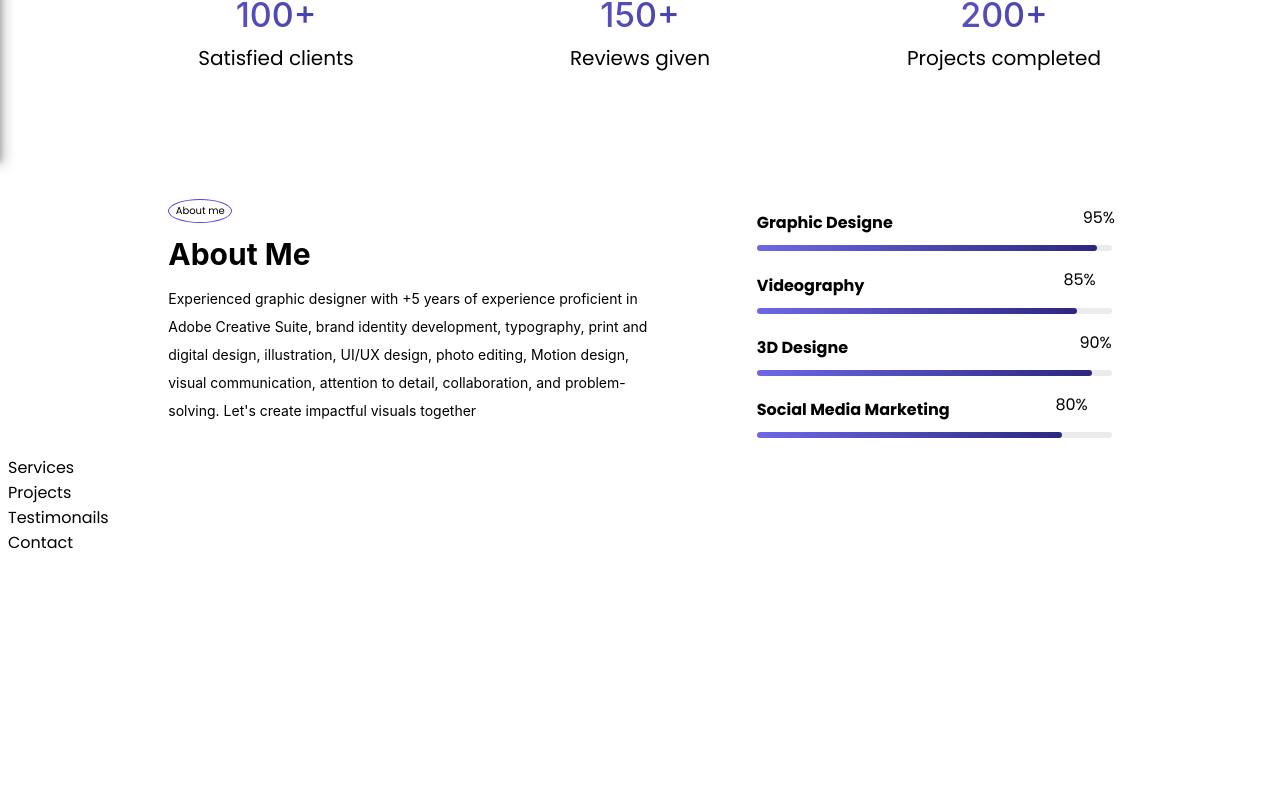
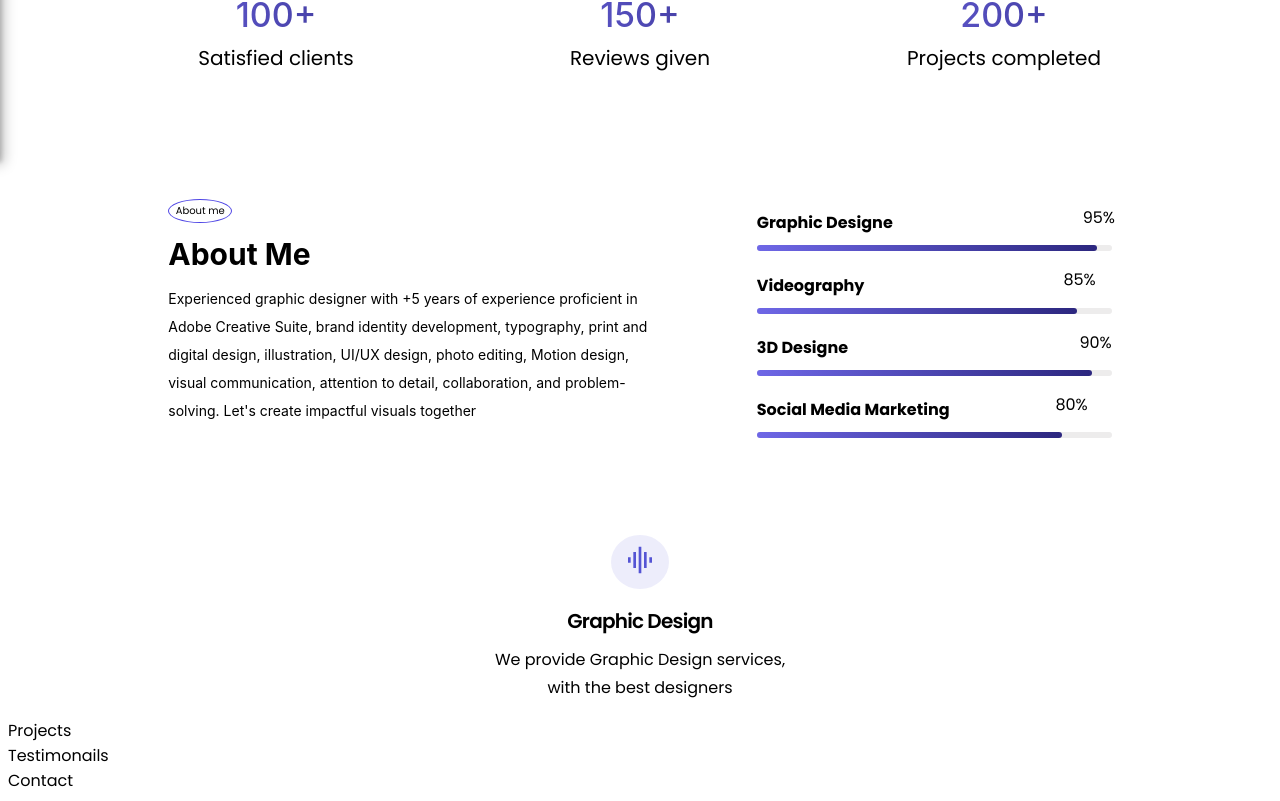
Before and after one commit to zainabturkmen/S-I-S, a React (Create React App) app: page / in a window 1280 px wide. Shown: the part 640-1441 px from the top of the page. Before the commit the page ends 1203 px from the top, so only its background shows below. Built offline with nearby package versions, Linux system fonts and the light colour scheme; a web font is replaced by a local one.

Commit message:
adding updates

```diff
--- a/src/components/Services.js
+++ b/src/components/Services.js
@@ -1,9 +1,67 @@
-import React from 'react'
+import React from "react";
+import styled from "styled-components";
+import { MdGraphicEq } from "react-icons/md";
 
 const Services = () => {
   return (
-    <div>Services</div>
-  )
-}
+    <Wrapper>
+      <div className="container">
+        <div className="sub-container">
+          <div className="icon">
+            <MdGraphicEq />
+          </div>
+          <h3>Graphic Design</h3>
+          <p>We provide Graphic Design services, with the best designers</p>
+        </div>
+      </div>
+    </Wrapper>
+  );
+};
 
-export default Services
+const Wrapper = styled.div`
+  .container {
+    margin-top: 5em;
+    display: flex;
+    flex-direction: column;
+    justify-content: center;
+    align-items: center;
+  }
+
+  .sub-container {
+    display: flex;
+    flex-direction: column;
+    justify-content: center;
+    align-items: center;
+  }
+
+  .icon {
+    background-color: #5454d41a;
+    color: #5454d4;
+    padding: 0.2em 0.4em 0 0.4em;
+    text-align: center;
+    border-radius: 50%;
+    font-size: 2em;
+    margin-bottom: -0.1em;
+  }
+
+  h3 {
+    text-align: center;
+    font-size: 20px;
+    font-weight: 600;
+    line-height: normal;
+    letter-spacing: -0.75px;
+    margin-bottom: 0.5em;
+  }
+
+  p {
+    text-align: center;
+    font-size: 16px;
+    font-style: normal;
+    font-weight: 400;
+    line-height: 28px; /* 175% */
+    width: 300px;
+    margin-top: 0;
+  }
+`;
+
+export default Services;
```
